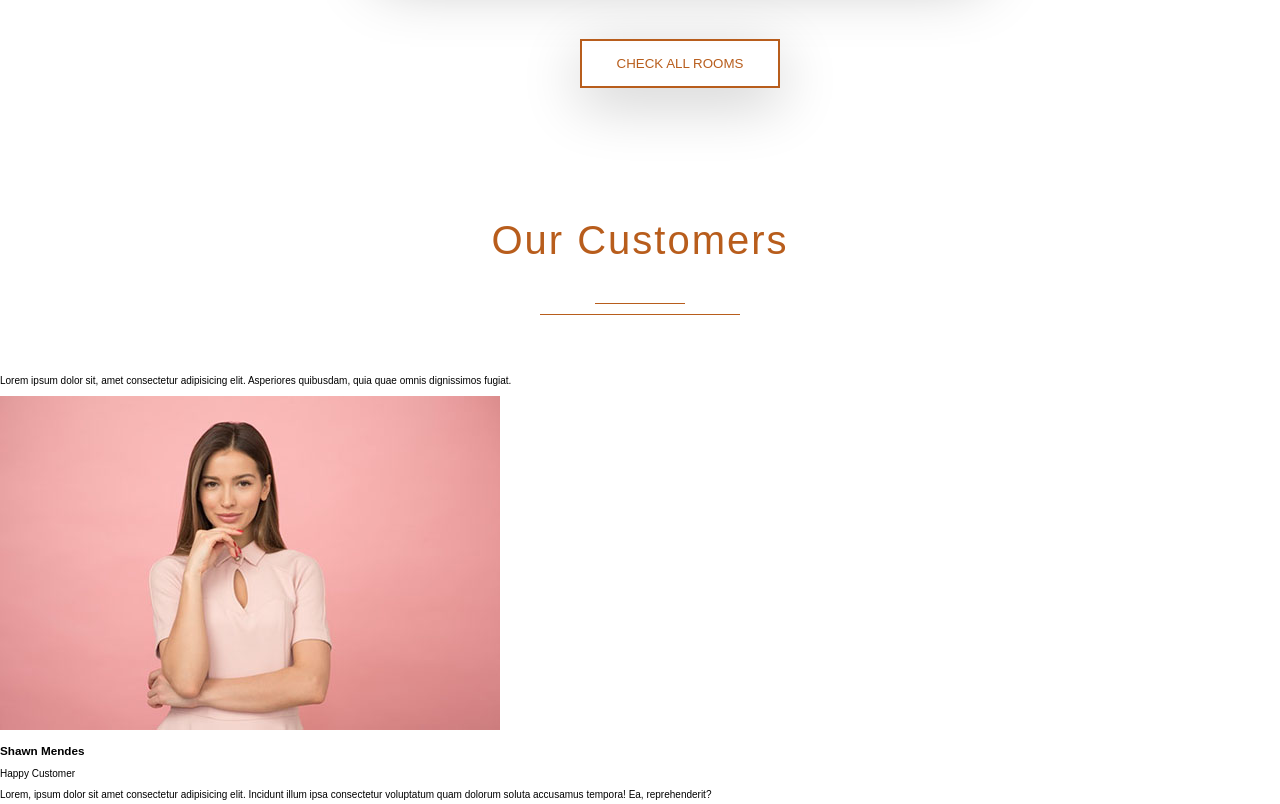
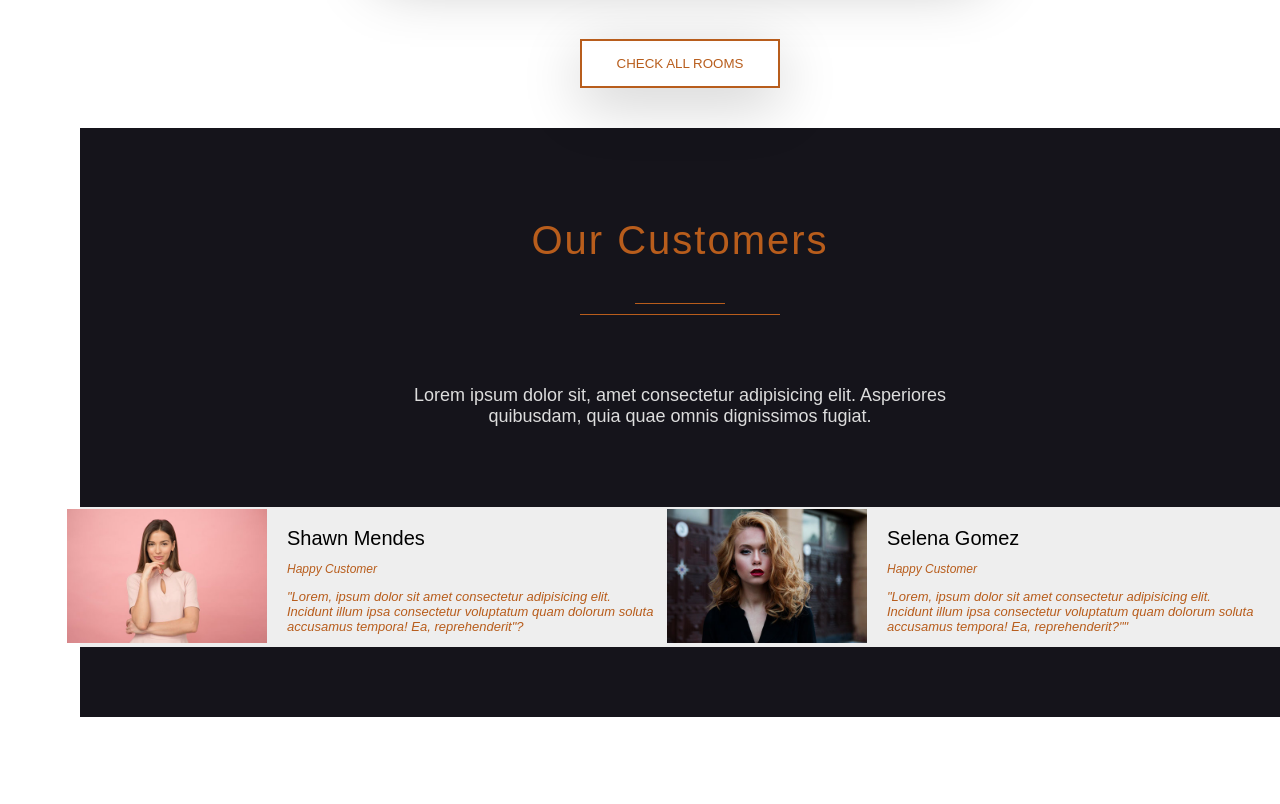
Before and after one commit to TaiwoOluwaseyi/Grand-Hotel, a plain HTML site: page index.html in a window 1280 px wide. Shown: the part 4880-5684 px from the top of the page. After the commit the page ends 5597 px from the top, so only its background shows below. Drawn offline with Linux system fonts and the light colour scheme.

Commit message:
another commit

```diff
--- a/index.html
+++ b/index.html
@@ -249,7 +249,7 @@
         Lorem ipsum dolor sit, amet consectetur adipisicing elit. Asperiores
         quibusdam, quia quae omnis dignissimos fugiat.
       </p>
-      <div class="customers-card-wrappers">
+      <div class="customers-card-wrapper">
         <div class="customer-card">
           <div class="customer-image-wrapper">
             <img src="./img/customer-1.jpeg" alt="" class="customer-image" />
@@ -258,15 +258,14 @@
             <h3 class="customer-full-name">Shawn Mendes</h3>
             <p class="customer-paragraph-1">Happy Customer</p>
             <p class="customer-paragraph-2">
-              Lorem, ipsum dolor sit amet consectetur adipisicing elit. Incidunt
+              "Lorem, ipsum dolor sit amet consectetur adipisicing elit. Incidunt
               illum ipsa consectetur voluptatum quam dolorum soluta accusamus
-              tempora! Ea, reprehenderit?
+              tempora! Ea, reprehenderit"?
             </p>
           </div>
         </div>
-      </div>
 
-      <div class="customers-card-wrappers">
+      <div class="customers-card-wrapper">
         <div class="customer-card">
           <div class="customer-image-wrapper">
             <img src="./img/customer-2.jpeg" alt="" class="customer-image" />
@@ -275,15 +274,14 @@
             <h3 class="customer-full-name">Selena Gomez</h3>
             <p class="customer-paragraph-1">Happy Customer</p>
             <p class="customer-paragraph-2">
-              Lorem, ipsum dolor sit amet consectetur adipisicing elit. Incidunt
+              "Lorem, ipsum dolor sit amet consectetur adipisicing elit. Incidunt
               illum ipsa consectetur voluptatum quam dolorum soluta accusamus
-              tempora! Ea, reprehenderit?
+              tempora! Ea, reprehenderit?""
             </p>
           </div>
         </div>
       </div>
     </section>
-
     <!-- End of customers -->
   </body>
 </html>
--- a/style.css
+++ b/style.css
@@ -521,3 +521,87 @@ opacity: 0;
   width: 100%;
 }
 /* End of rooms */
+
+/* customers */
+.customers {
+  margin-left: 8rem;
+  padding-bottom: 7rem;
+  background-color: #15141b;
+}
+
+.customers-paragraph {
+  font-size: 1.8rem;
+  color: #ddd;
+  width: 50%;
+  margin: 2rem auto 8rem auto;
+  text-align: center;
+}
+
+.customers-card-wrapper {
+  display: flex;
+  justify-content: space-evenly;
+}
+
+.customer-card {
+  background-color: #eee;
+  width: 60rem;
+  display: flex;
+}
+
+.customer-image {
+  width: 20rem;
+  margin-left: -1.3rem;
+}
+
+.customer-image-wrapper {
+  margin: auto 0;
+}
+
+.customer-info {
+  padding: 0 2rem;
+}
+
+.customer-full-name {
+  font-size: 2rem;
+  font-weight: 300;
+  margin-bottom: 0;
+}
+
+.customer-paragraph-1 {
+  font-size: 1.2rem;
+  font-style: italic;
+  color: #b85d1c;
+}
+
+.customer-paragraph-2 {
+  font-size: 1.3rem;
+  font-style: italic;
+  color: #b85d1c;
+}
+
+
+
+
+
+
+
+
+
+
+
+
+
+
+
+
+
+
+
+
+
+
+
+
+
+
+/* end of customers */
```
